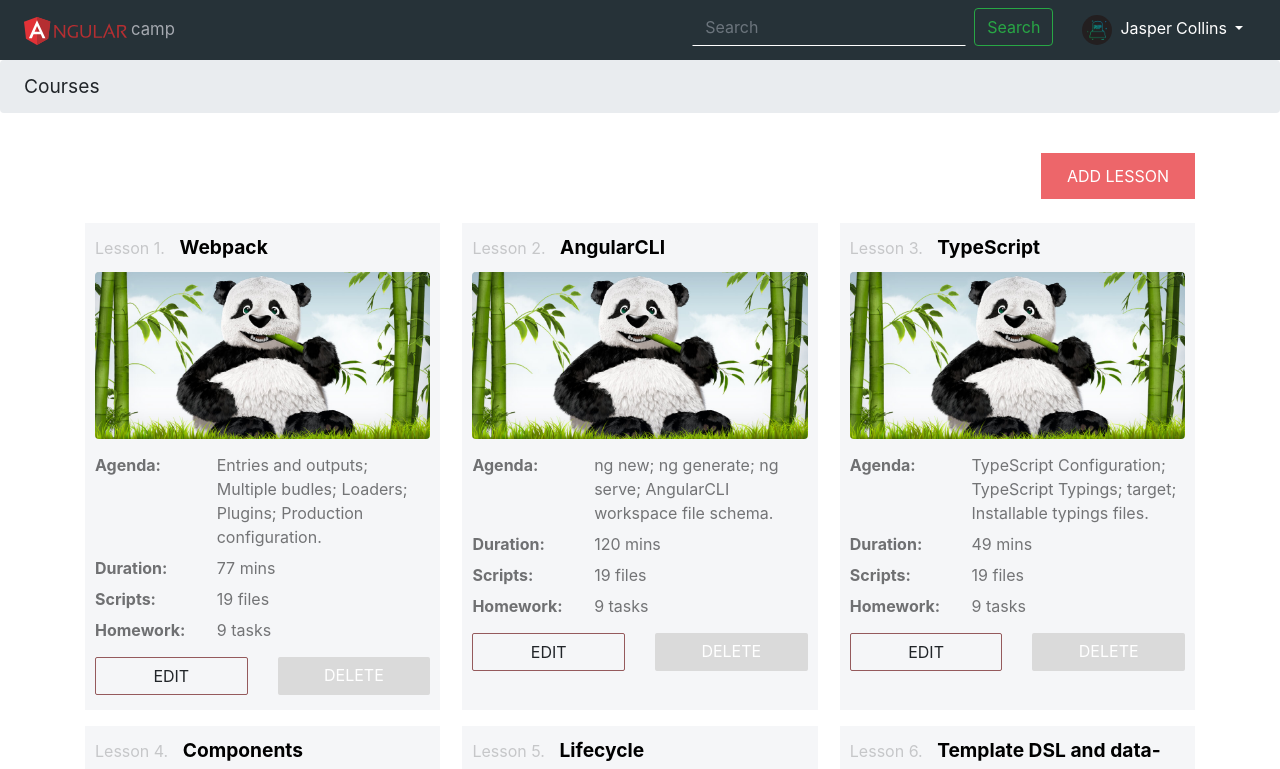
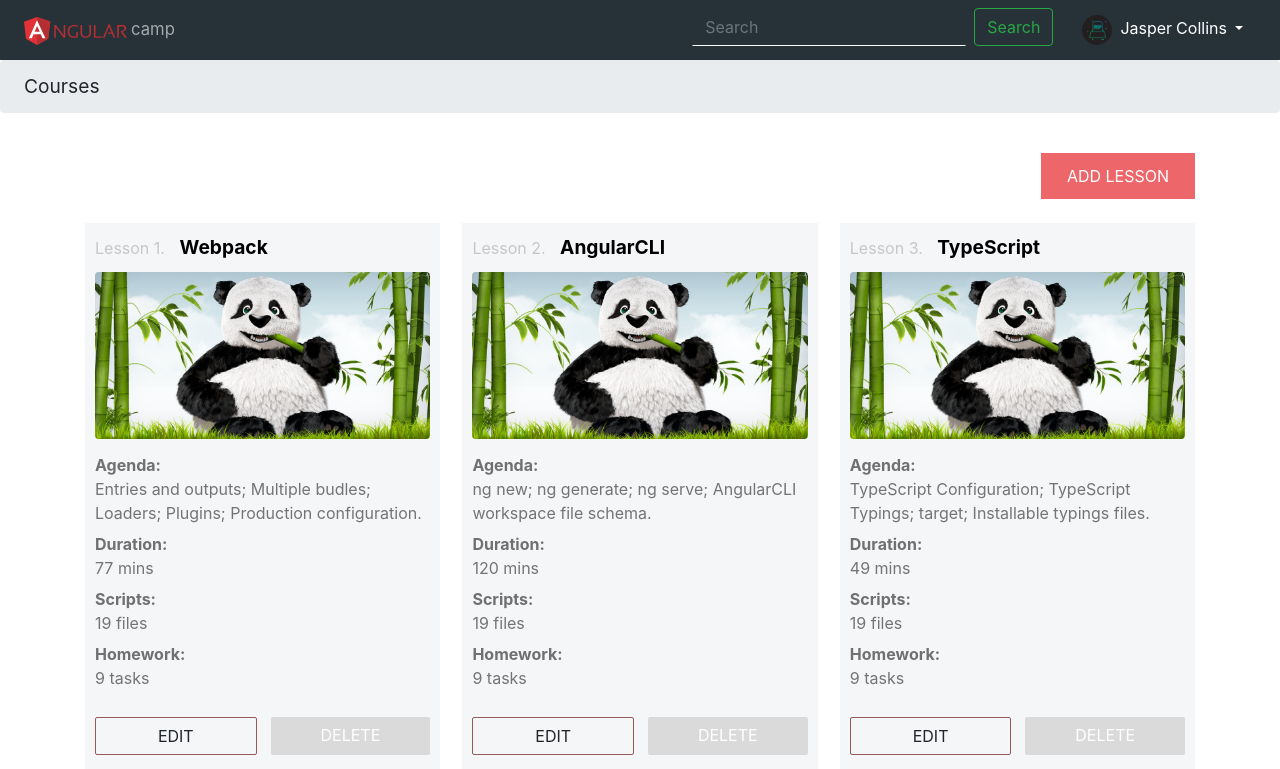
Before and after one commit to DenisLukayenka/VideoCoursesNg, an Angular app: page / in a window 1280 px wide. Shown: the top 769 px of the page. Built offline with nearby package versions, Linux system fonts and the light colour scheme.

Commit message:
Implement course controls button pin to bottom.

```diff
--- a/src/app/shared/components/course-list-item/course-list-item.component.css
+++ b/src/app/shared/components/course-list-item/course-list-item.component.css
@@ -2,6 +2,8 @@
     background-color: #f5f6f8;
     padding: 10px 10px 15px 10px;
     height: 100%;
+    display: flex;
+    flex-direction: column;
 }
 
 .course-title {
@@ -51,12 +53,16 @@
 
 .course-controls{
     margin-top: 15px;
+    display: flex;
+    justify-content: space-around;
 }
 
 .edit-button {
     border-color: #955a5c;
     border-width: 1px;
     border-radius: 2px;
+    flex: 1;
+    margin-right: 7px;
 }
 
 .edit-button:hover {
@@ -71,6 +77,8 @@
     border-width: 0px;
     border-radius: 2px;
     color: white;
+    flex: 1;
+    margin-left: 7px;
 }
 
 .cancel-button:hover {
--- a/src/app/shared/components/course-list-item/course-list-item.component.html
+++ b/src/app/shared/components/course-list-item/course-list-item.component.html
@@ -1,4 +1,5 @@
 <div class="course">
+  <div>
     <div class="course-title">
       <span class="course-title-lesson mb-0">
         Lesson {{index}}.
@@ -7,55 +8,51 @@
         {{course.title}}
       </span>
     </div>
-  <div class="row course-image">
-    <div class="col-md-12">
+    <div class="course-image">
         <a href="#">
           <img src="assets/images/panda.jpg" class="img-fluid rounded" alt="Responsive image">
         </a>
     </div>
-  </div>
     <div class="course-content">
-    <div class="row course-block">
-      <div class="col-md-4 course-content-title">
+      <div class="course-block">
+        <div class="course-content-title">
           <span>Agenda:</span>
         </div>
-      <div class="col-md-8 course-content-body">
+        <div class="course-content-body">
           <span>{{course.description}}</span>
         </div>
       </div>
-    <div class="row course-block">
-      <div class="col-md-4 course-content-title">
+      <div class="course-block">
+        <div class="course-content-title">
           <span>Duration:</span>
         </div>
-      <div class="col-md-8 course-content-body">
+        <div class="course-content-body">
           <span>{{course.duration}} mins</span>
         </div>
       </div>
-    <div class="row course-block">
-      <div class="col-md-4 course-content-title">
+      <div class="course-block">
+        <div class="course-content-title">
           <span>Scripts:</span>
         </div>
-      <div class="col-md-8 course-content-body">
+        <div class="course-content-body">
           <span>19 files</span>
         </div>
       </div>
-    <div class="row course-block">
-      <div class="col-md-4 course-content-title">
+      <div class="course-block">
+        <div class="course-content-title">
           <span>Homework:</span>
         </div>
-      <div class="col-md-8 course-content-body">
+        <div class="course-content-body">
           <span>9 tasks</span>
         </div>
       </div>
     </div>
+  </div>
+
+  <div class="mt-auto">
     <div class="course-controls">
-    <div class="row justify-content-around">
-      <div class="col-md-6 d-flex">
-        <a class="btn edit-button flex-fill" (click)='onCourseEdit()'>EDIT</a>
-      </div>
-      <div class="col-md-6 d-flex">
-        <a class="btn cancel-button flex-fill" (click)="onCourseDeleted()">DELETE</a>
+      <a class="btn edit-button" (click)='onCourseEdit()'>EDIT</a>
+      <a class="btn cancel-button" (click)="onCourseDeleted()">DELETE</a>
     </div>
   </div>
 </div>
-</div>
```
Lines whose indentation alone changed are shown as unchanged.
